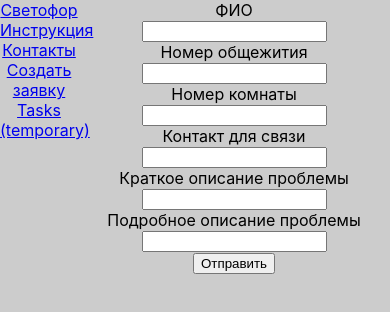
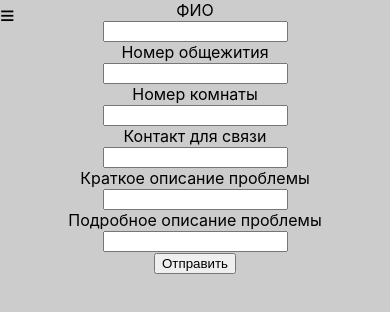
Before and after one commit to Toxa-p07a1330/trafficlight, a React (Create React App) app in the folder front/: page /createTicket in a window 390 px wide. Shown: the top 312 px of the page. Built offline with nearby package versions, Linux system fonts and the light colour scheme.

Commit message:
with mobile

```diff
--- a/front/src/App.js
+++ b/front/src/App.js
@@ -2,6 +2,8 @@ import Switches from "./Switches";
 import React from "react";
 import Content from "./Content";
 import Menu from "./Menu";
+import { useState } from 'react';
+
 
 function browser()
 {
@@ -23,19 +25,53 @@ function browser()
     return 'Search Bot';
 }
 
+function mobile(){
+    let width = window.innerWidth;
+    let height = window.innerHeight;
+    let div = height/width;
+    const standard = 1;
+    return div>standard;
+}
+
 let brsr = browser();
+let isMobile = mobile();
+let showMenuMobile = false;
 if (brsr === "Firefox" || brsr === 'Internet Explorer')
-alert("Ваш браузер не поддерживается");
+    alert("Ваш браузер не поддерживается");
+
 function App() {
+    const [showMenuMobile, setShowMenuMobile] = useState(false);
     let style = {
         width:"20%",
         display: "inine-block",
         float: "left"
     }
+function getMenu(isMobile){
+        if (!isMobile)
+            return <Menu/>
+        return <div>
+            <div style={{
+                position: "absolute",
+                fontSize: "25px",
+            }}
+            onClick={()=>{
+                   setShowMenuMobile(!showMenuMobile);
+                }}>
+                ≡
+             </div>
+            <div>
+                {showMenuMobile?<Menu/>:""}
+            </div>
+        </div>
+}
   return (
    <div align={"center"} style={{backgroundColor: "#cccccc"}}>
-    <Menu/>
-    <Content/>
+       <div>
+           {getMenu(isMobile)}
+       </div>
+            <div id = "content">
+                <Content/>
+            </div>
    </div>
   );
 }
```
